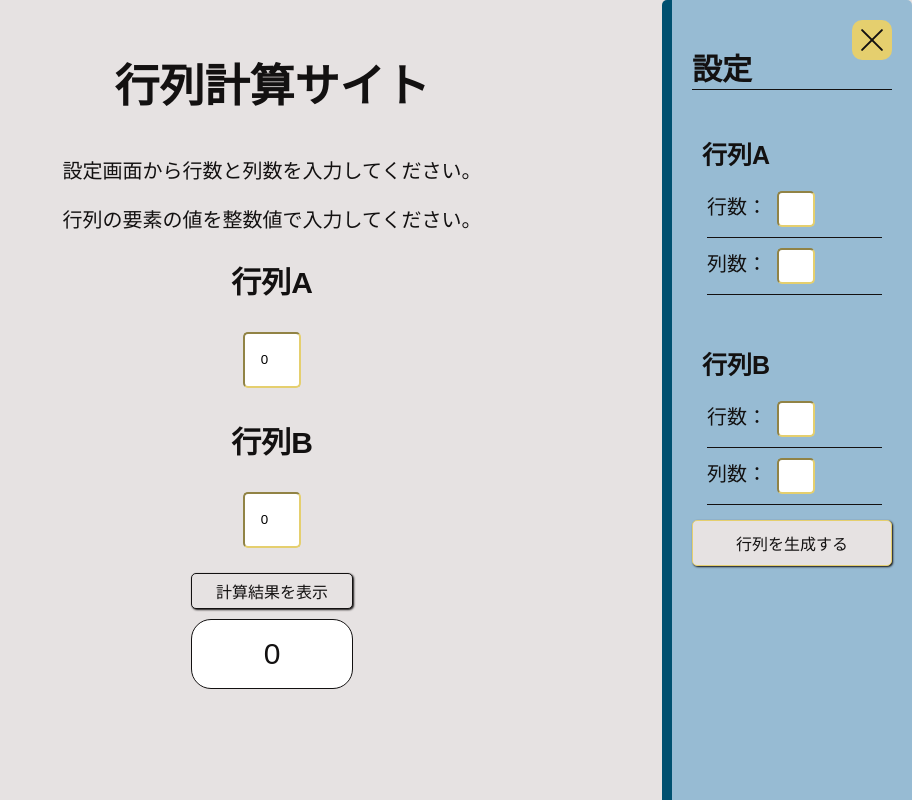
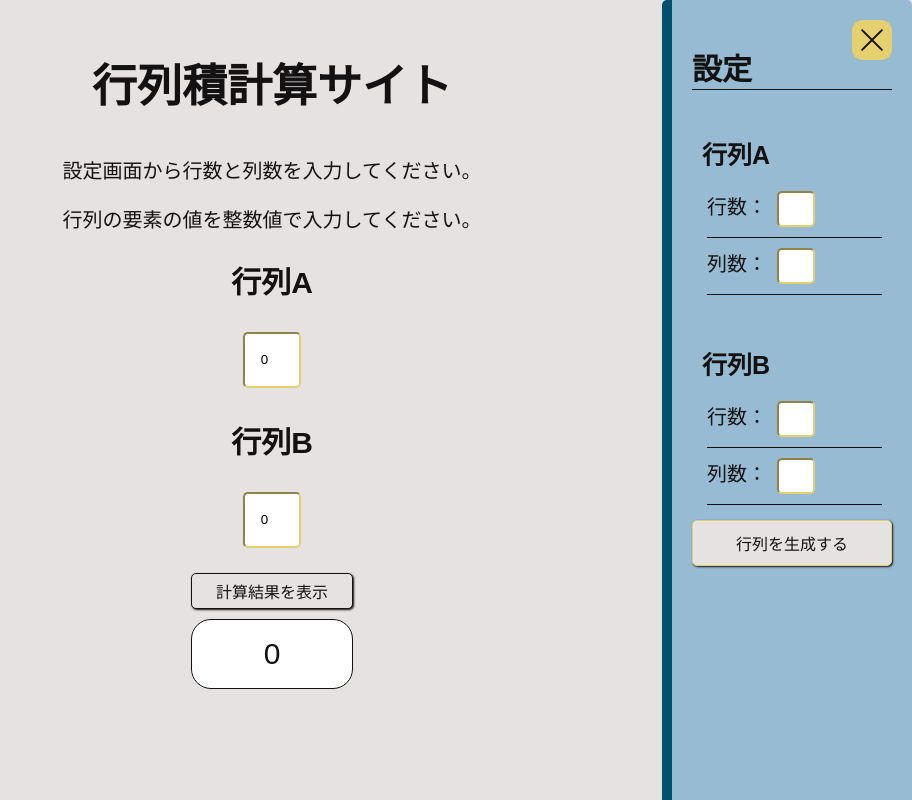
Before and after one commit to LSbard000com/Matrix-Calculation, a React (Create React App) app: page / in a window 1280 px wide. Shown: the whole page, without its empty margins (368-1280 px from the left). Built offline with nearby package versions, Linux system fonts and the light colour scheme; a web font is replaced by a local one.

Commit message:
行列→行列積

```diff
--- a/src/App.js
+++ b/src/App.js
@@ -5,7 +5,7 @@ function App() {
   return (
     <div className="App">
       <div>
-        <h1>行列計算サイト</h1>
+        <h1>行列積計算サイト</h1>
       </div>
       <Matrix />
     </div>
```
